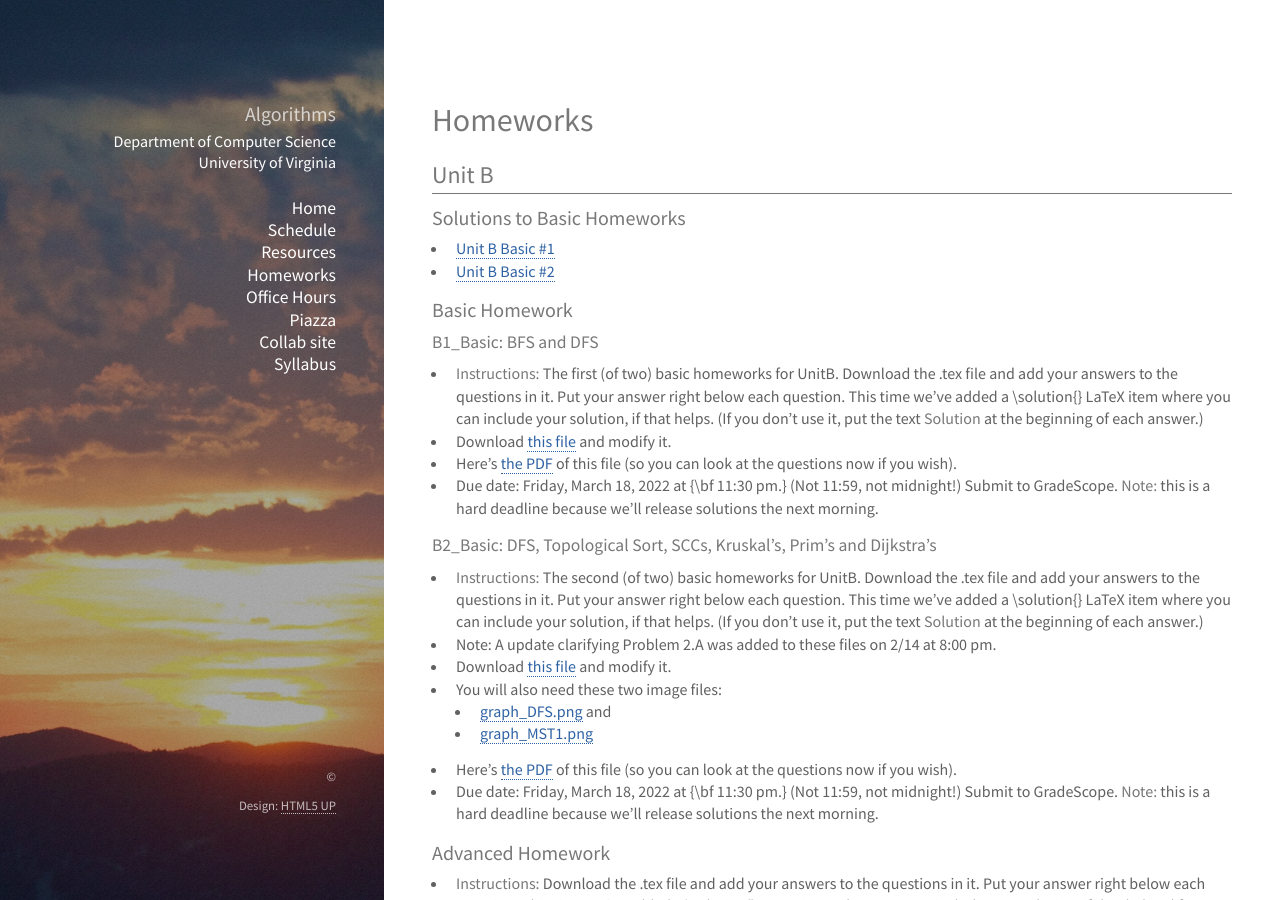
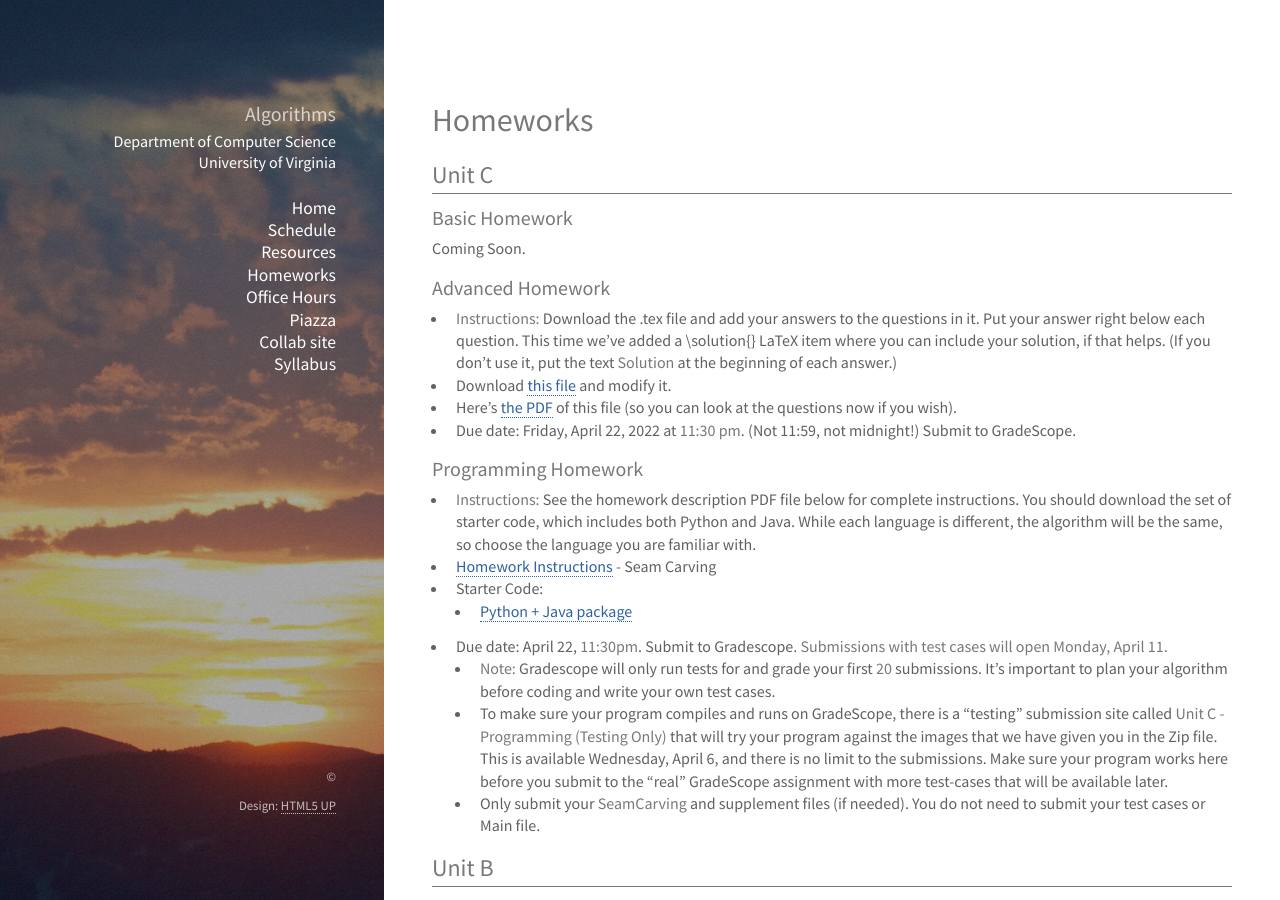
Before and after one commit to uva-cs/cs4102-s22, a Jekyll site: the page built from homework/index.md, in a window 1280 px wide and 900 px high. Built offline with Jekyll 4.4.1, drawn with Linux system fonts in a browser that asks for light colours; nearby versions of some CDN libraries; library files that are not in the unit come from our copies.

Commit message:
Updated homework to include Unit C adv, prog

```diff
--- a/homework/index.md
+++ b/homework/index.md
@@ -4,6 +4,31 @@ title: Schedule - CS4102 Algorithms - Spring 2022
 ---
 
 # Homeworks
+
+## Unit C
+
+### Basic Homework
+
+Coming Soon.
+
+### Advanced Homework
+
+* **Instructions:**  Download the .tex file and add your answers to the questions in it. Put your answer right below each question. This time we've added a \solution{} LaTeX item where you can include your solution, if that helps. (If you don't use it, put the text **Solution** at the beginning of each answer.)
+* Download [this file](../unitc/advanced/unitc-advanced.tex) and modify it.
+* Here's [the PDF](../unitc/advanced/unitc-advanced.pdf) of this file (so you can look at the questions now if you wish).
+* Due date: Friday, April 22, 2022 at **11:30 pm**. (Not 11:59, not midnight!)  Submit to GradeScope.
+
+### Programming Homework
+
+* **Instructions:**  See the homework description PDF file below for complete instructions.  You should download the set of starter code, which includes both Python and Java.  While each language is different, the algorithm will be the same, so choose the language you are familiar with.
+* [Homework Instructions](../unitc/programming/unitc-programming.pdf) - Seam Carving
+* Starter Code:
+    * [Python + Java package](../unitc/programming/unitCprogram.zip)
+* Due date: April 22, **11:30pm**.  Submit to Gradescope.  **Submissions with test cases will open Monday, April 11.**
+    * **Note:** Gradescope will only run tests for and grade your first **20** submissions.  It's important to plan your algorithm before coding and write your own test cases.
+    * To make sure your program compiles and runs on GradeScope, there is a "testing" submission site called **Unit C - Programming (Testing Only)** that will try your program against the images that we have given you in the Zip file. This is available Wednesday, April 6, and there is no limit to the submissions.  Make sure your program works here before you submit to the "real" GradeScope assignment with more test-cases that will be available later.
+    * Only submit your **SeamCarving** and supplement files (if needed).  You do not need to submit your test cases or Main file.
+
 
 ## Unit B
 
```
Also changed, not shown: 2 other files.
